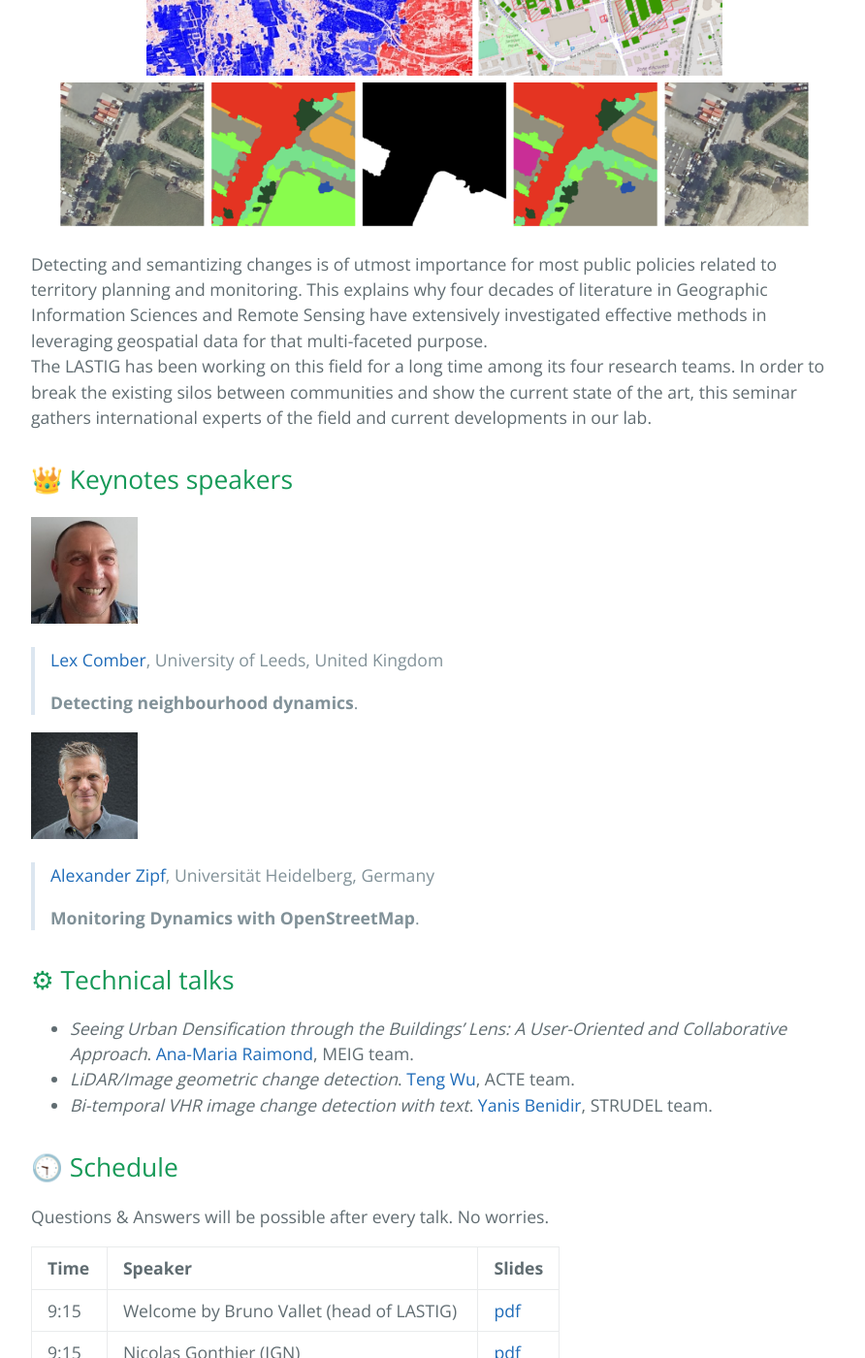
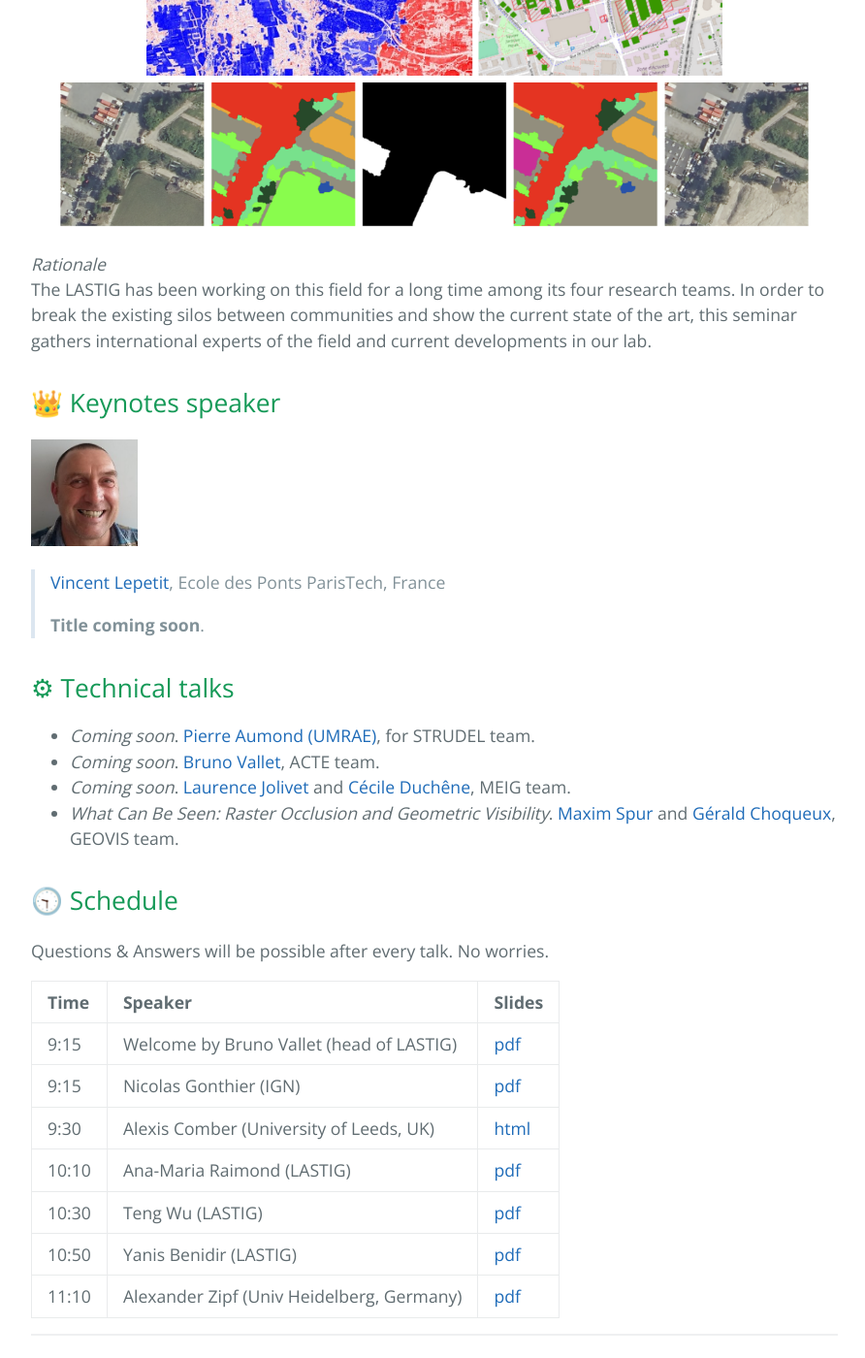
Before and after one commit to umrlastig/seminars, a Jekyll site: the page built from index.md, in a window 1280 px wide and 1400 px high, scrolled down 855 px. Shown: the whole window at 97% size, without its empty margins (192-1084 px from the left). Built offline with Jekyll 4.4.1, drawn with Linux system fonts in a browser that asks for light colours; some of the changed text lies outside the part shown.

Commit message:
Update seminar details and speakers in index.md

```diff
--- a/index.md
+++ b/index.md
@@ -9,32 +9,26 @@ We propose every 2 or 3 months seminars that gather **guest keynotes** and prese
 Our seminars are **hybrid, free, open to everyone**, assuming you are preliminarly registered. In case of questions, feel free to reach us at dir-lastig_(at)_ign_(dot)_fr.
 
 <a id="news"></a>
-# January 16, 2026: _Monitoring a dynamic world_
+# September 2026: _Intervisibility_
 <p align="center">
 <img src="documents/adrien.jpg" height="170" />   <img src="documents/subdense.png" height="170" /><img src="documents/yanis.png" height="150" />
 </p>
-Detecting and semantizing changes is of utmost importance for most public policies related to territory planning and monitoring. This explains why four decades of literature in Geographic Information Sciences and Remote Sensing have extensively investigated effective methods in leveraging geospatial data for that multi-faceted purpose. <br>
+_Rationale_ <br>
 The LASTIG has been working on this field for a long time among its four research teams. In order to break the existing silos between communities and show the current state of the art, this seminar gathers international experts of the field and current developments in our lab.
 
-## 👑 Keynotes speakers
+## 👑 Keynotes speaker
 
 <img src="documents/lexcomber.jpeg" width="110" />
-> [Lex Comber](https://environment.leeds.ac.uk/geography/staff/1020/professor-lex-comber), University of Leeds, United Kingdom
+> [Vincent Lepetit](https://vincentlepetit.github.io/), Ecole des Ponts ParisTech, France
 >
-> **Detecting neighbourhood dynamics**.
-
-
-<!--| 9:30           |  Lex Comber (Univ of Leeds, UK) |TBD   |-->
-<img src="documents/zipf_fern.jpg" width="110" />
-> [Alexander Zipf](https://www.geog.uni-heidelberg.de/de/personen-am-institut/prof-dr-alexander-zipf), Universität Heidelberg, Germany
->
-> **Monitoring Dynamics with OpenStreetMap**.
+> **Title coming soon**.
 
 ## ⚙ Technical talks
 
-*   _Seeing Urban Densification through the Buildings’ Lens: A User-Oriented and Collaborative Approach_. [Ana-Maria Raimond](https://www.umr-lastig.fr/Ana-Maria-Raimond-homepage/), MEIG team.
-*   _LiDAR/Image geometric change detection_. [Teng Wu](https://whuwuteng.github.io/), ACTE team.
-*   _Bi-temporal VHR image change detection with text_. [Yanis Benidir](https://yb23.github.io/), STRUDEL team.
+*  _Coming soon_. [Pierre Aumond (UMRAE)](https://pagespro.univ-gustave-eiffel.fr/pierre-aumond), for STRUDEL team.
+*   _Coming soon_. [Bruno Vallet](https://www.umr-lastig.fr/bruno-vallet/), ACTE team.
+*   _Coming soon_. [Laurence Jolivet](https://www.umr-lastig.fr/members/Laurence-Jolivet/) and [Cécile Duchêne]([https://whuwuteng.github.io/](https://www.umr-lastig.fr/members/C%C3%A9cile-Duch%C3%AAne/)), MEIG team.
+*   _What Can Be Seen: Raster Occlusion and Geometric Visibility_. [Maxim Spur](https://www.umr-lastig.fr/members/Maxim-Spur/) and [Gérald Choqueux](https://www.umr-lastig.fr/members/G%C3%A9rald-Choqueux/), GEOVIS team.
 
 ## 🕤 Schedule
 Questions & Answers will be possible after every talk. No worries.
```
